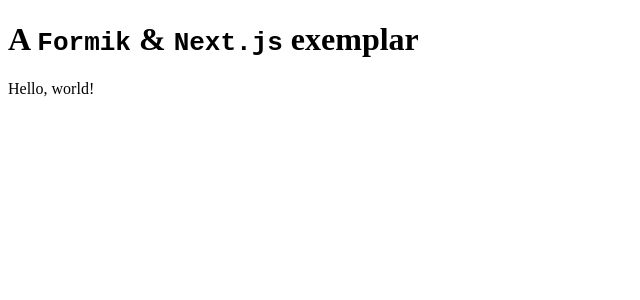
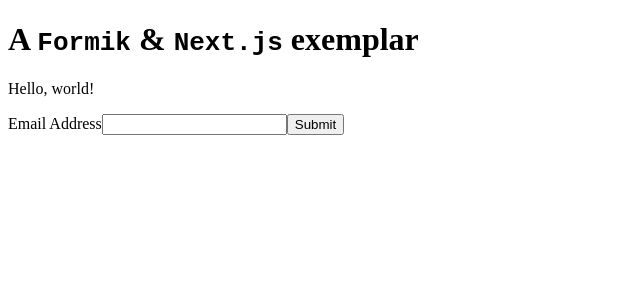
Before and after one commit to thinkjrs/js-playpin, a Next.js app in the folder examples/formik-next.js/: page / in a window 1280 px wide. Shown: the top 300 px of the page, without its empty margins (0-640 px from the left). Built offline with nearby package versions, Linux system fonts and the light colour scheme.

Commit message:
add signup component import

```diff
--- a/examples/formik-next.js/pages/index.js
+++ b/examples/formik-next.js/pages/index.js
@@ -1,4 +1,5 @@
 import Head from 'next/head';
+import SignupForm from './signup';
 
 
 function Index() {
@@ -10,6 +11,7 @@ function Index() {
       </Head>
       <h1>A <code>Formik</code> & <code>Next.js</code> exemplar</h1>
       <p>Hello, world!</p>
+      <SignupForm />
     </div>
   );
 };
```
